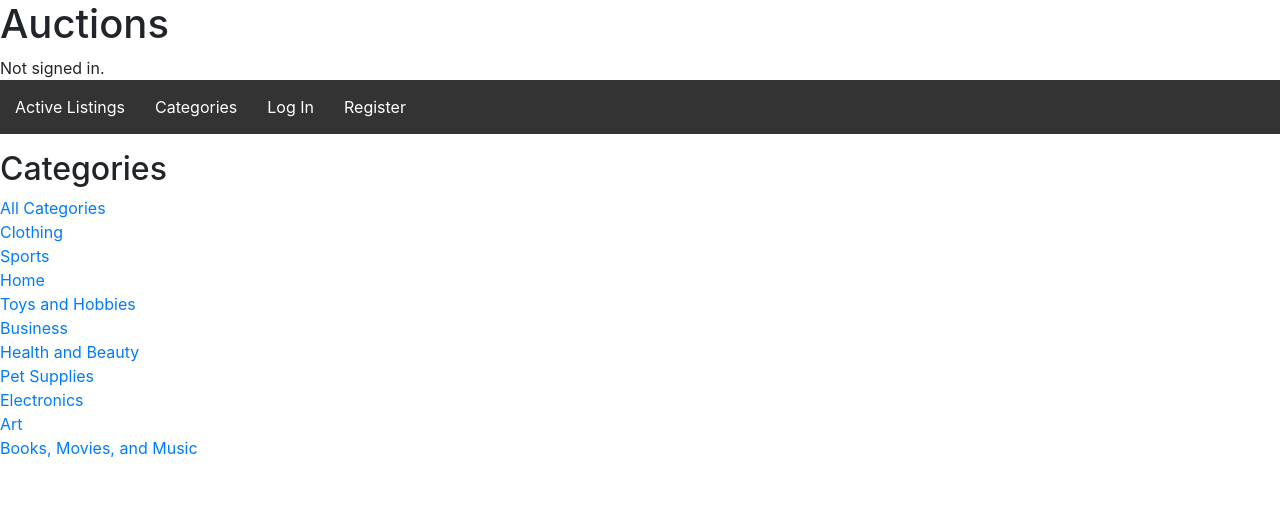
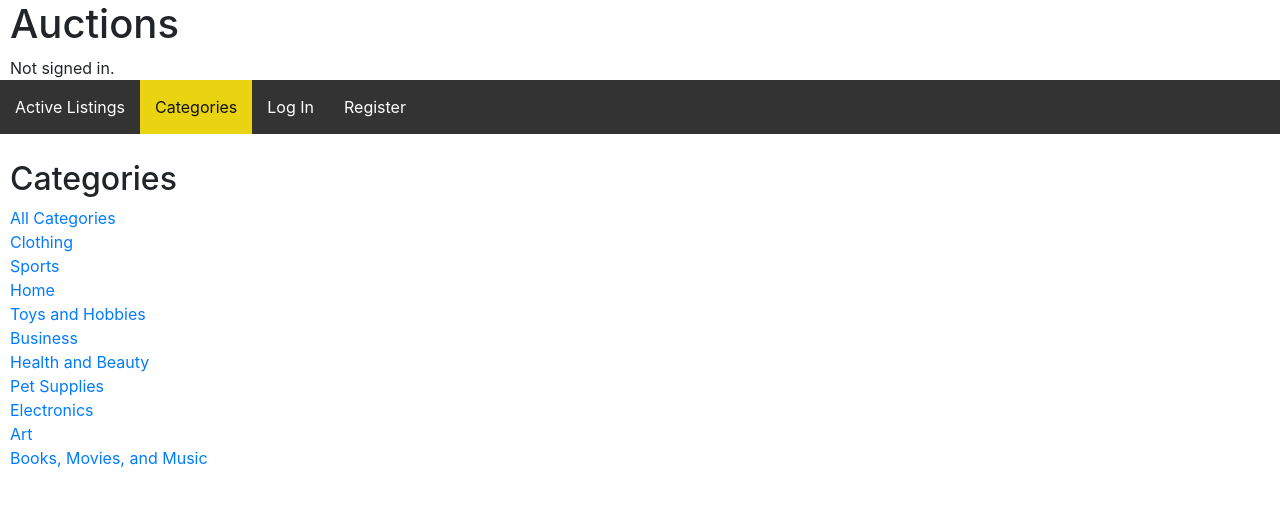
Before and after one commit to loki-pepe/commerce, a Django app: page /categories in a window 1280 px wide. Shown: the top 506 px of the page. Run offline with Django 3.2, Linux system fonts and the light colour scheme; some libraries are stand-ins or nearby versions.

Commit message:
navbar edit: change hover colour, active colour and counter style

```diff
--- a/auctions/static/auctions/styles.css
+++ b/auctions/static/auctions/styles.css
@@ -1,3 +1,7 @@
+body {
+    padding: 10px;
+}
+
 #header {
     position: fixed;
     top: 0;
@@ -10,6 +14,17 @@ img {
 
 #main {
     margin-top: 150px;
+}
+
+#navbar {
+    margin-left: -10px;
+    text-align: center;
+}
+
+#navbar button {
+    font-size: 12px;
+    font-weight: bold;
+    border-radius: 20px;
 }
 
 #navbar ul {
@@ -28,6 +43,17 @@ img {
     padding: 15px;
 }
 
+#navbar li a.active {
+    background-color: #ead411;
+    color: #111;
+    text-decoration: none;
+}
+
+#navbar li a:hover:not(.active) {
+    background-color: #111;
+    text-decoration: none;
+}
+
 #top {
     background-color: #fff;
 }
--- a/auctions/templates/auctions/layout.html
+++ b/auctions/templates/auctions/layout.html
@@ -6,6 +6,7 @@
         <title>{% block title %}Auctions{% endblock %}</title>
         <link rel="stylesheet" href="https://stackpath.bootstrapcdn.com/bootstrap/4.4.1/css/bootstrap.min.css" integrity="sha384-Vkoo8x4CGsO3+Hhxv8T/Q5PaXtkKtu6ug5TOeNV6gBiFeWPGFN9MuhOf23Q9Ifjh" crossorigin="anonymous">
         <link href="{% static 'auctions/styles.css' %}" rel="stylesheet">
+        <meta name="viewport" content="width=device-width, initial-scale=1.0">
     </head>
     <body>
         <div id="header">
@@ -24,33 +25,65 @@
             <div id="navbar">
                 <ul>
                     <li>
+                        {% if request.path == "/" %}
+                            <a class="active" href="{% url 'index' %}">Active Listings</a>
+                        {% else %}
                             <a href="{% url 'index' %}">Active Listings</a>
+                        {% endif %}
                     </li>
                     <li>
+                        {% if request.path == "/categories" %}
+                            <a class="active" href="{% url 'categories' %}">Categories</a>
+                        {% else %}
                             <a href="{% url 'categories' %}">Categories</a>
+                        {% endif %}
                     </li>
                     {% if user.is_authenticated %}
                         <li>
+                            {% if request.path == "/new" %}
+                                <a class="active" href="{% url 'new' %}">Create Listing</a>
+                            {% else %}
                                 <a href="{% url 'new' %}">Create Listing</a>
+                            {% endif %}
                         </li>
                         <li>
+                            {% if request.path == "/watchlist" %}
+                                <a class="active" href="{% url 'watchlist' %}">Watchlist<button>{{ request.watchlist_count }}</button></a>
+                            {% else %}
                                 <a href="{% url 'watchlist' %}">Watchlist<button>{{ request.watchlist_count }}</button></a>
+                                {% endif %}
                         </li>
                         <li>
+                            {% if request.path == "/my_listings" %}
+                                <a class="active" href="{% url 'my_listings' %}">My Listings<button>{{ request.my_listings_count }}</button></a>
+                            {% else %}
                                 <a href="{% url 'my_listings' %}">My Listings<button>{{ request.my_listings_count }}</button></a>
+                            {% endif %}
                         </li>
                         <li>
+                            {% if request.path == "/bought_items" %}
+                                <a class="active" href="{% url 'bought_items' %}">Bought Items<button>{{ request.bought_items_count }}</button></a>
+                            {% else %}
                                 <a href="{% url 'bought_items' %}">Bought Items<button>{{ request.bought_items_count }}</button></a>
+                            {% endif %}
                         </li>
                         <li>
                             <a href="{% url 'logout' %}">Log Out</a>
                         </li>
                     {% else %}
                         <li>
+                            {% if request.path == "/login" %}
+                                <a class="active" href="{% url 'login' %}">Log In</a>
+                            {% else %}
                                 <a href="{% url 'login' %}">Log In</a>
+                            {% endif %}
                         </li>
                         <li>
+                            {% if request.path == "/register" %}
+                                <a class="active" href="{% url 'register' %}">Register</a>
+                            {% else %}
                                 <a href="{% url 'register' %}">Register</a>
+                            {% endif %}
                         </li>
                     {% endif %}
                 </ul>
```
Also changed, not shown: db.sqlite3. Lines whose indentation alone changed are shown as unchanged.
